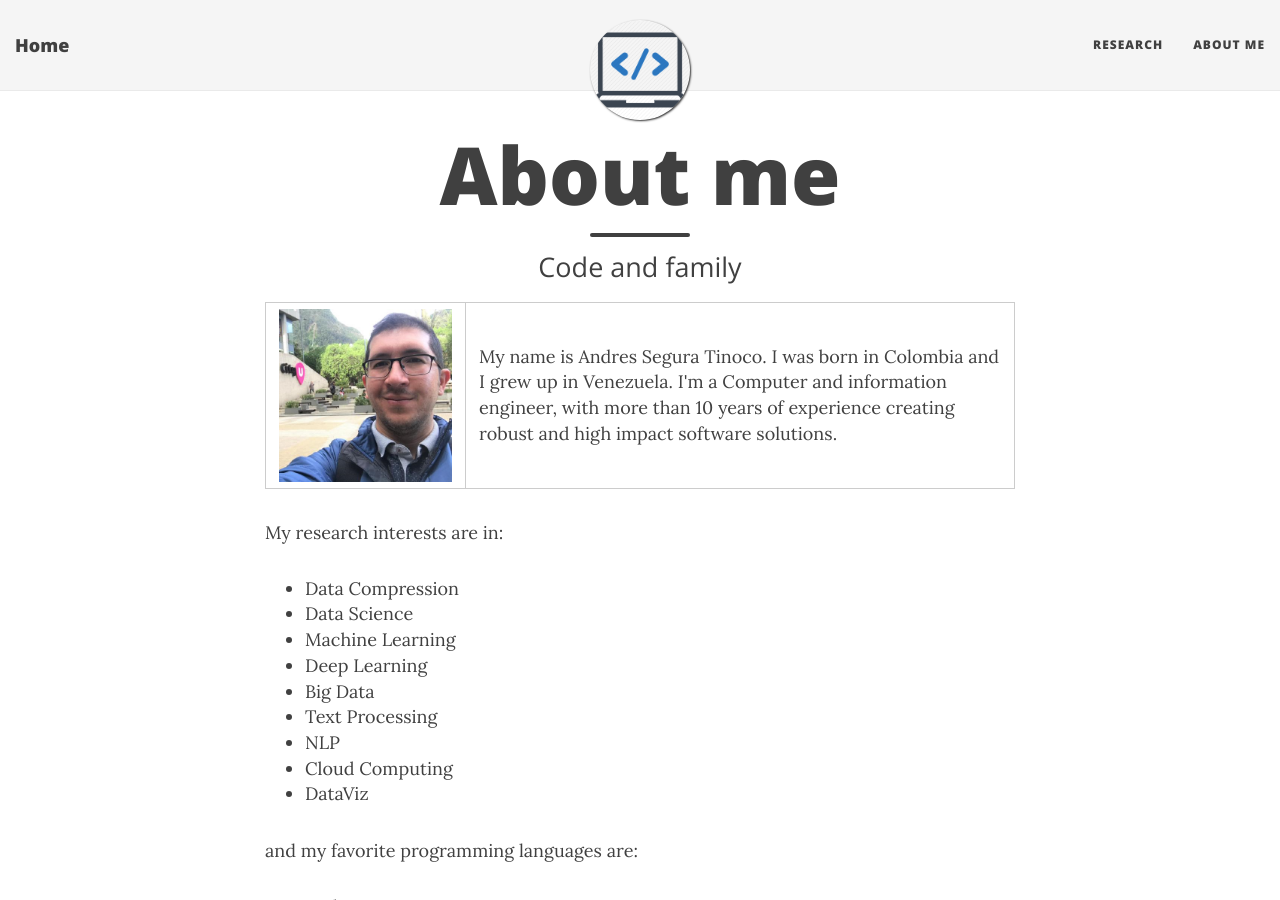
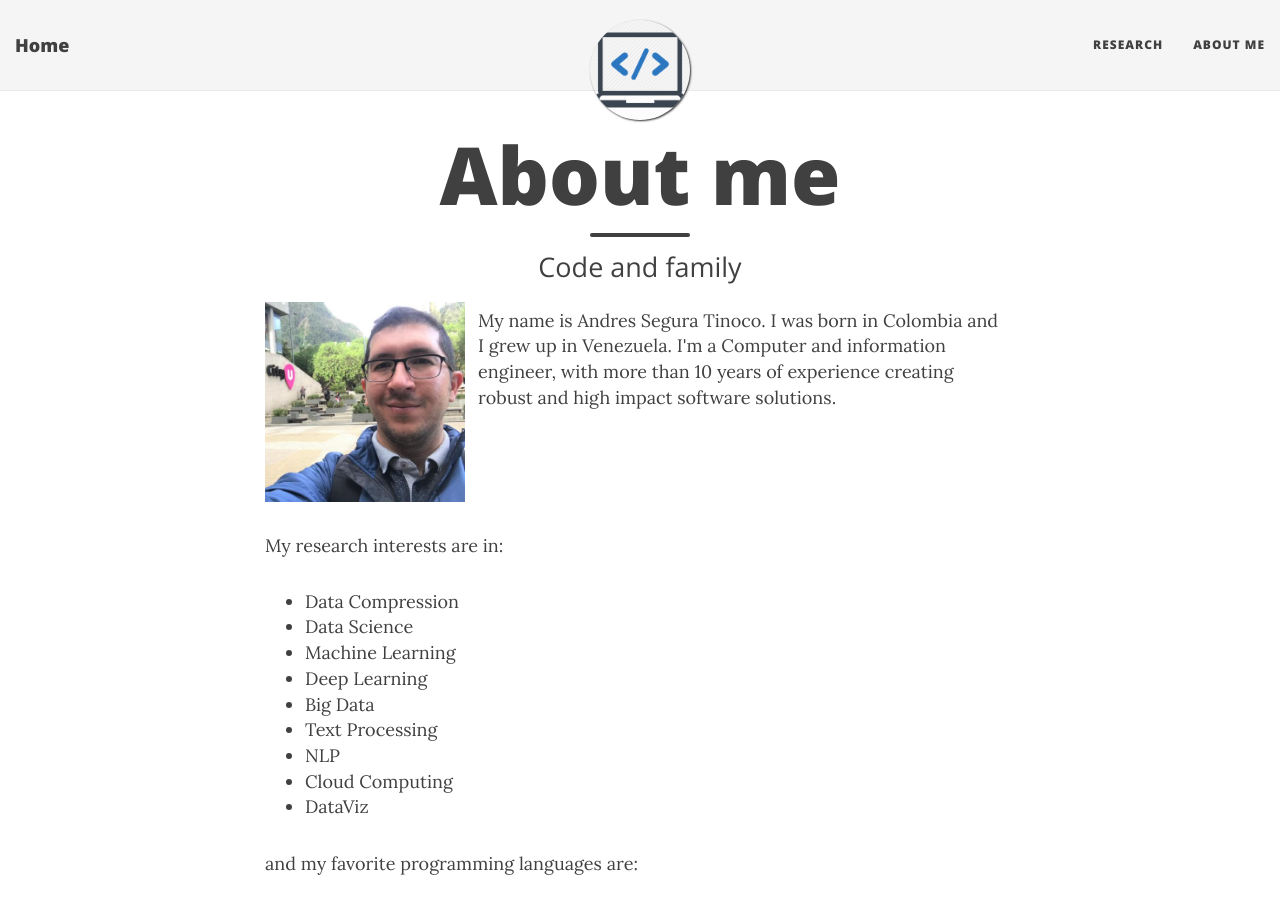
Before and after one commit to ansegura7/ansegura7.github.io, a Jekyll site: the page built from aboutme.md, in a window 1280 px wide and 900 px high. Built offline with Jekyll 4.4.1, drawn with Linux system fonts in a browser that asks for light colours; nearby versions of some CDN libraries.

Commit message:
Update AboutMe
Updated the page layout.

```diff
--- a/aboutme.md
+++ b/aboutme.md
@@ -5,9 +5,9 @@ subtitle: Code and family
 ---
 
 <table>
-	<tr>
-		<td width="200"><img alt="Andres Segura Tinoco image" src="https://raw.githubusercontent.com/ansegura7/ansegura7.github.io/master/img/avatar-icon-ast.png"></td>
-		<td>My name is Andres Segura Tinoco. I was born in Colombia and I grew up in Venezuela. I'm a Computer and information engineer, with more than 10 years of experience creating robust and high impact software solutions.</td>
+	<tr style="border:none;">
+		<td style="border:none; padding:0px" width="200"><img alt="Andres Segura Tinoco image" src="https://raw.githubusercontent.com/ansegura7/ansegura7.github.io/master/img/avatar-icon-ast.png"></td>
+		<td style="border:none; vertical-align:top;">My name is Andres Segura Tinoco. I was born in Colombia and I grew up in Venezuela. I'm a Computer and information engineer, with more than 10 years of experience creating robust and high impact software solutions.</td>
 	</tr>
 </table>
 
```
